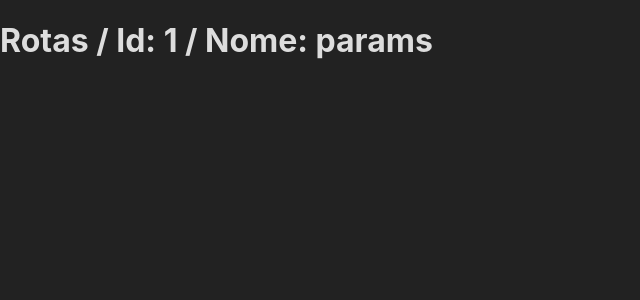
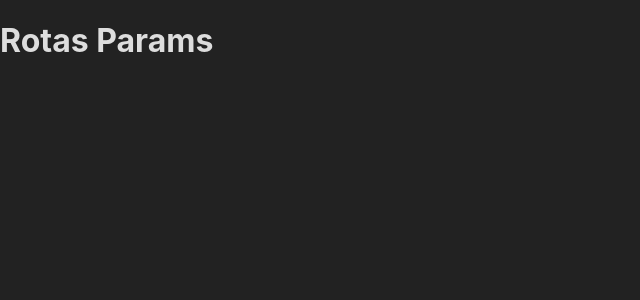
Before and after one commit to DiogoKenway/next-basic, a Next.js app: page /rotas/1/params in a window 1280 px wide. Shown: the top 300 px of the page, without its empty margins (0-640 px from the left). Built offline with nearby package versions, Linux system fonts and the light colour scheme.

Commit message:
adding new file "params"

```diff
--- /dev/null
+++ b/src/pages/rotas/[id]/params.jsx
@@ -0,0 +1,7 @@
+export default function params() {
+    return (
+        <div>
+            <h1>Rotas Params</h1>
+        </div>
+    )
+}
```
